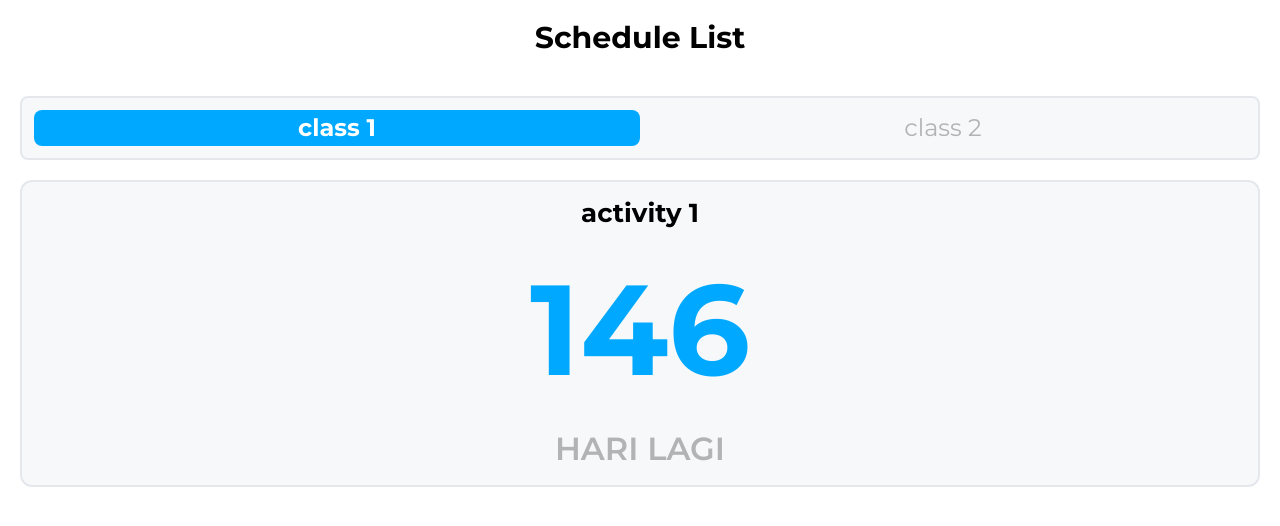
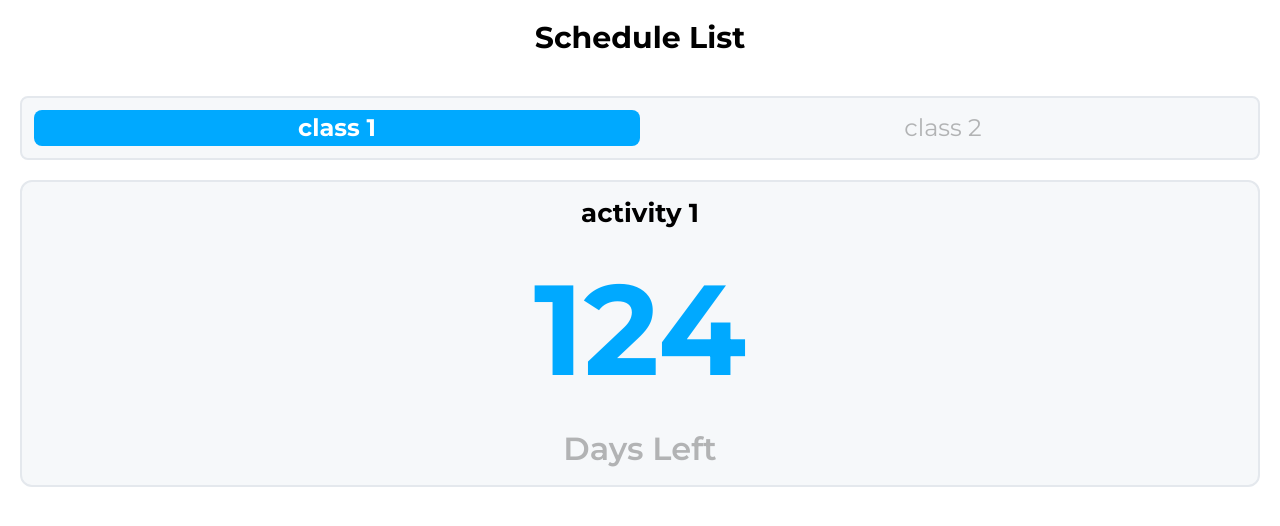
Before and after one commit to nardaiv/multiple-date-count-down, a React (Vite) app: page / in a window 1280 px wide. Shown: the top 526 px of the page. Built offline with nearby package versions, Linux system fonts and the light colour scheme.

Commit message:
adjusting text in countdown

```diff
--- a/src/CountDown.jsx
+++ b/src/CountDown.jsx
@@ -3,12 +3,12 @@ import React from 'react'
 export default function CountDown(props){
     const selectedEvent = props.data.schedules[props.selectedMenu].events[0]
     const eventDate = new Date(selectedEvent.date);
-    const remainingTime =  Math.floor((eventDate.getTime() - props.currentDate.getTime())/(1000*60*60*24));
+    const remainingTime =  Math.ceil((eventDate.getTime() - props.currentDate.getTime())/(1000*60*60*24));
     return (
         <div className='bg-grey border-2 border-darkgrey w-12/12 rounded-xl p-3 mt-5 text-center'>
             <h2 className='font-bold text-[26px]'>{selectedEvent.title}</h2>
             <p className='text-mainblue text-[128px] font-bold'>{remainingTime}</p>
-            <p className='text-faintblack font-semibold text-[32px]'>HARI LAGI</p>
+            <p className='text-faintblack font-semibold text-[32px]'>Day{remainingTime >1 ? "s": ""} Left</p>
         </div>
     )
 }
--- a/src/Data.js
+++ b/src/Data.js
@@ -3,7 +3,7 @@ export default {
         {
             groupName : "class 1",
             events : [
-                {title : "activity 1", date : "2024-06-01"}
+                {title : "activity 1", date : "2024-05-09"}
             ]
         },
         {
```
